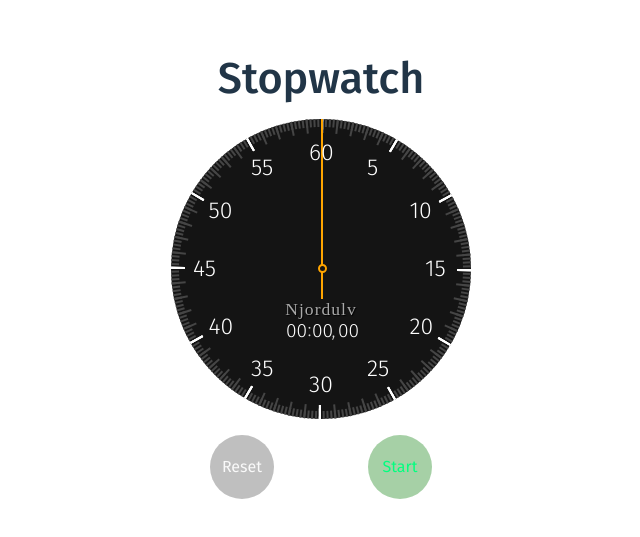
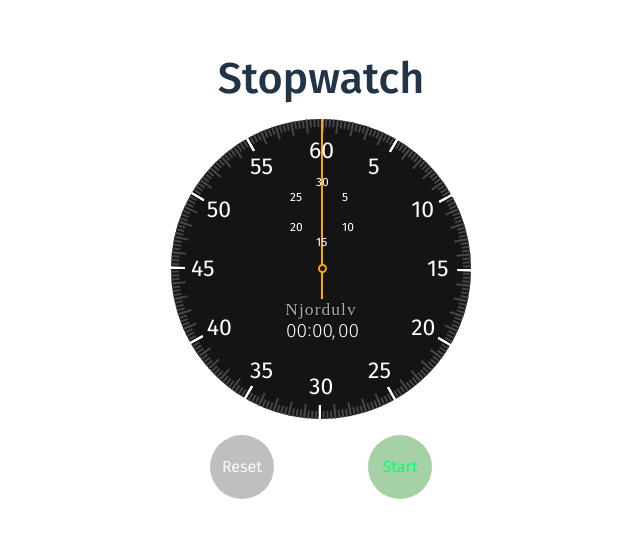
Before and after one commit to njordulv/stopwatch, a React (Vite) app: page / in a window 1280 px wide. Shown: the part 123-660 px from the top of the page, without its empty margins (319-959 px from the left). Built offline with nearby package versions, Linux system fonts and the light colour scheme; a web font is replaced by a local one.

Commit message:
UPD: Nums FC reusable component

```diff
--- a/package.json
+++ b/package.json
@@ -1,7 +1,7 @@
 {
   "name": "stopwatch",
   "private": true,
-  "version": "0.2.2",
+  "version": "0.3.0",
   "type": "module",
   "scripts": {
     "dev": "vite",
--- a/src/App.css
+++ b/src/App.css
@@ -1,7 +1,7 @@
 #root {
   max-width: 1280px;
   margin: 0 auto;
-  padding: 2rem;
+  padding: 2em 0.625em;
   text-align: center;
 }
 
@@ -19,6 +19,17 @@
   width: 300px;
   height: 300px;
   margin: 0 auto;
+}
+
+.face-inner {
+  position: absolute;
+  border-radius: 50%;
+  width: 100px;
+  height: 100px;
+  margin: 0 auto;
+  top: 45px;
+  left: 0;
+  right: 0;
 }
 
 .hand {
--- a/src/App.tsx
+++ b/src/App.tsx
@@ -7,6 +7,7 @@ import { Button } from './components/Button'
 import { Timer } from './components/Timer'
 import { Sign } from './components/Sign'
 import { face } from './variants'
+import { config } from './config'
 import '@/App.css'
 
 function App() {
@@ -23,6 +24,7 @@ function App() {
       setIsRunning(true)
     }
   }
+
   const reset = () => {
     clearInterval(intervalRef.current!)
     intervalRef.current = null
@@ -54,7 +56,22 @@ function App() {
       >
         <Hand count={count} />
         <Face />
-        <Nums />
+        <Nums
+          numerals={config.numeralsPrimary}
+          radius={118}
+          center={150}
+          fontSize={23}
+          total={180}
+        />
+        <div className="face-inner">
+          <Nums
+            numerals={config.numeralsSecondary}
+            radius={30}
+            center={57}
+            fontSize={12}
+            total={90}
+          />
+        </div>
         <Sign />
         <Timer count={count} />
       </motion.div>
--- a/src/components/Nums.tsx
+++ b/src/components/Nums.tsx
@@ -1,15 +1,18 @@
 import { motion } from 'motion/react'
 import { numVariants } from '../variants'
+import { NumeralProps } from '../interfaces'
 
-export const Nums = () => {
-  const numerals = [60, 5, 10, 15, 20, 25, 30, 35, 40, 45, 50, 55]
-  const radius = 116
-  const center = 150
-
+export const Nums: React.FC<NumeralProps> = ({
+  numerals,
+  radius,
+  center,
+  fontSize,
+  total,
+}) => {
   return (
     <div className="numerals">
       {numerals.map((number, index) => {
-        const angle = (index * 30 * Math.PI) / 180 - Math.PI / 2
+        const angle = (index * 30 * Math.PI) / total - Math.PI / 2
         const x = center + radius * Math.cos(angle)
         const y = center + radius * Math.sin(angle)
 
@@ -17,17 +20,15 @@ export const Nums = () => {
           <motion.span
             key={index}
             initial="offscreen"
-            whileInView="onscreen"
+            animate="onscreen"
             variants={numVariants}
             transition={{ duration: 0.2, delay: index * 0.05 }}
             style={{
               left: x,
               top: y,
-              fontSize: 23,
-              fontWeight: 300,
+              fontSize: fontSize,
               color: 'white',
               position: 'absolute',
-              transform: 'translate(-50%, -50%)',
             }}
           >
             {number}
--- /dev/null
+++ b/src/config/index.ts
@@ -0,0 +1,4 @@
+export const config = {
+  numeralsPrimary: [60, 5, 10, 15, 20, 25, 30, 35, 40, 45, 50, 55],
+  numeralsSecondary: [30, 5, 10, 15, 20, 25],
+}
--- a/src/interfaces/index.ts
+++ b/src/interfaces/index.ts
@@ -19,7 +19,11 @@ export interface LineProps {
 }
 
 export interface NumeralProps {
-  numeral: number
+  numerals: number[]
+  radius: number
+  center: number
+  fontSize: number
+  total: number
 }
 
 export interface ButtonProps {
```
